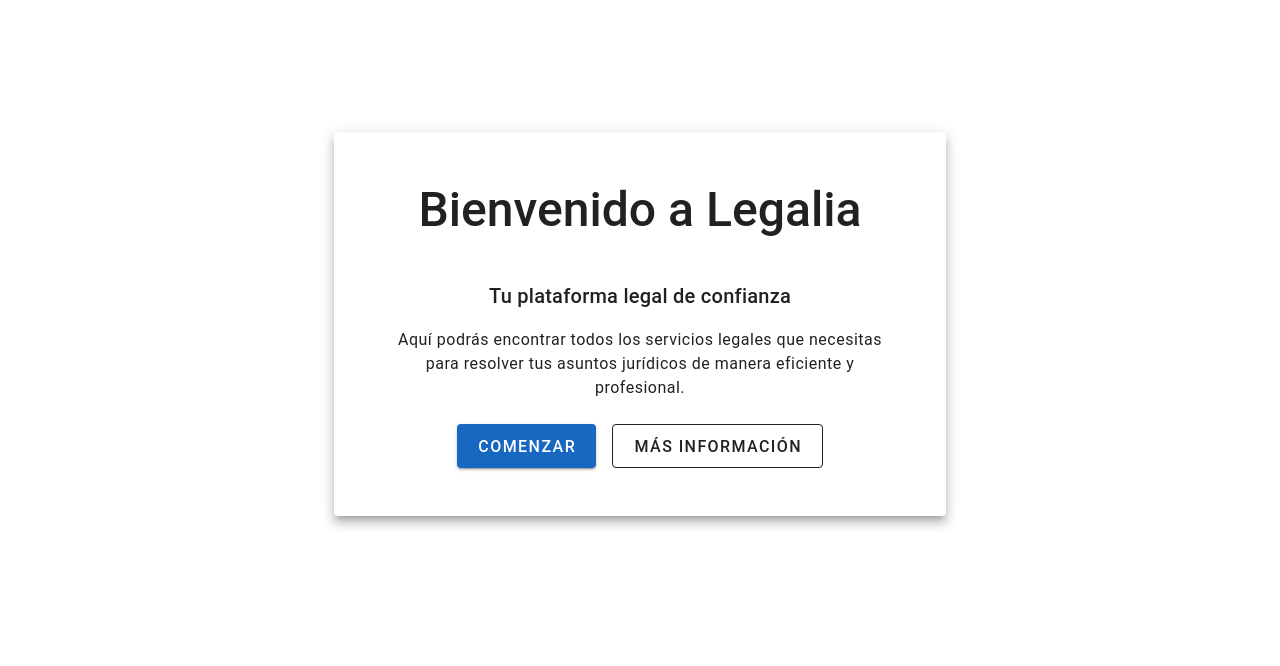
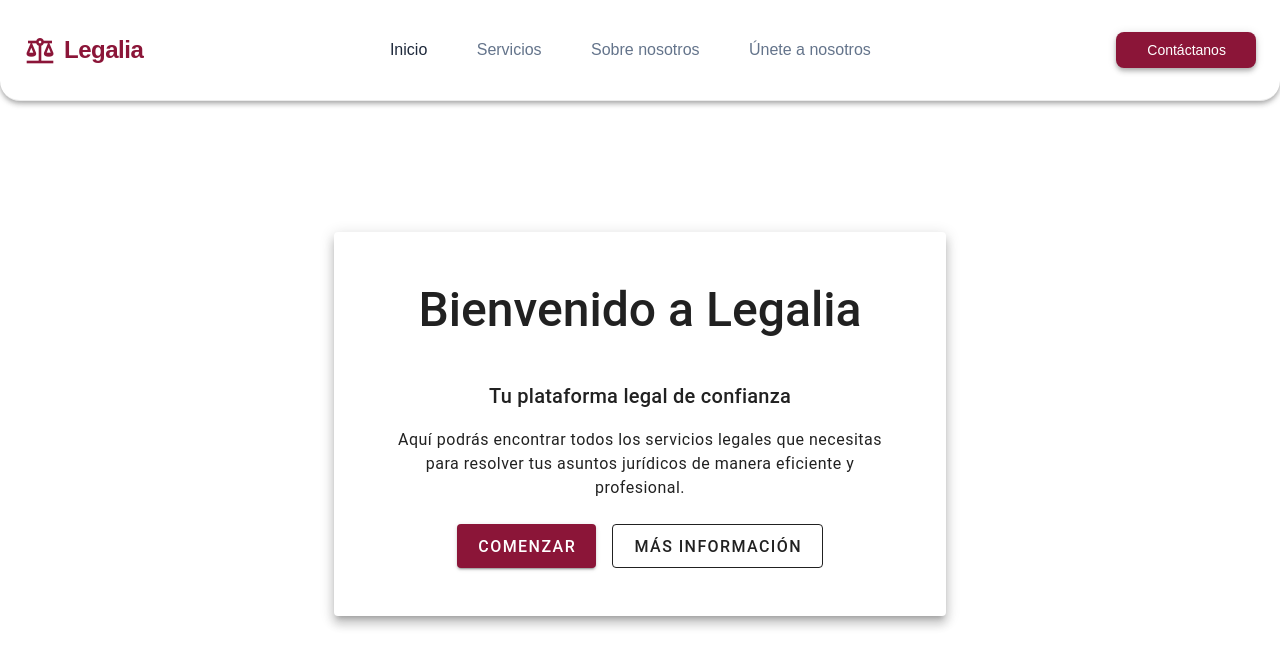
Before and after one commit to damg75/legalia, a Vue app: page / in a window 1280 px wide. Shown: the top 666 px of the page. Built offline with nearby package versions, Linux system fonts and the light colour scheme; a small style sheet from the web is missing.

Commit message:
feat: navbar advances

```diff
--- a/components.d.ts
+++ b/components.d.ts
@@ -8,6 +8,8 @@ export {}
 /* prettier-ignore */
 declare module 'vue' {
   export interface GlobalComponents {
+    LegaliaLogo: typeof import('./src/components/LegaliaLogo.vue')['default']
+    Navbar: typeof import('./src/components/Navbar.vue')['default']
     RouterLink: typeof import('vue-router')['RouterLink']
     RouterView: typeof import('vue-router')['RouterView']
   }
--- a/src/App.vue
+++ b/src/App.vue
@@ -1,6 +1,10 @@
 <template>
   <component :is="layout">
-    <router-view />
+    <router-view v-slot="{ Component, route }">
+      <transition name="slide" mode="out-in">
+        <component :is="Component" :key="route.path" />
+      </transition>
+    </router-view>
   </component>
 </template>
 
@@ -25,3 +29,27 @@ const layout = computed(() => {
   return layouts[layoutName] || layouts.default
 })
 </script>
+
+<style>
+/* Transición slide horizontal */
+.slide-enter-active,
+.slide-leave-active {
+  transition: all 0.3s ease-in-out;
+}
+
+.slide-enter-from {
+  opacity: 0;
+  transform: translateX(30px);
+}
+
+.slide-leave-to {
+  opacity: 0;
+  transform: translateX(-30px);
+}
+
+.slide-enter-to,
+.slide-leave-from {
+  opacity: 1;
+  transform: translateX(0);
+}
+</style>
--- /dev/null
+++ b/src/components/LegaliaLogo.vue
@@ -0,0 +1,23 @@
+<template>
+  <div class="d-flex align-center">
+    <v-icon
+      icon="mdi-scale-balance"
+      size="32"
+      color="#8B1538"
+      class="mr-2"
+    />
+    <div class="logo-text">
+      Legalia
+    </div>
+  </div>
+</template>
+
+<style scoped>
+.logo-text {
+  font-family: 'Poppins', sans-serif;
+  font-size: 24px;
+  font-weight: 600;
+  color: #8B1538;
+  letter-spacing: -0.02em;
+}
+</style>
--- /dev/null
+++ b/src/components/Navbar.vue
@@ -0,0 +1,203 @@
+<template>
+  <div>
+    <v-app-bar
+      elevation="4"
+      color="white"
+      height="100"
+      class="navbar"
+    >
+      <v-container fluid class="d-flex align-center justify-space-between px-6">
+        <!-- Logo Section -->
+        <LegaliaLogo />
+
+        <!-- Navigation Menu - Desktop -->
+        <div class="d-none d-md-flex align-center justify-center">
+          <v-btn
+            v-for="item in menuItems"
+            :key="item.title"
+            variant="text"
+            class="nav-button mx-2 d-flex justify-center align-center"
+            :class="{ 'nav-button--active': $route.path === item.href }"
+            @click="$router.push(item.href)"
+          >
+            {{ item.title }}
+          </v-btn>
+        </div>
+
+        <!-- Contact Button -->
+        <div class="d-none d-md-block">
+          <v-btn
+            color="#8B1538"
+            variant="flat"
+            class="contact-button elevation-4"
+          >
+            Contáctanos
+          </v-btn>
+        </div>
+
+        <!-- Mobile Menu Button -->
+        <div class="d-md-none">
+          <v-app-bar-nav-icon
+            @click="mobileMenu = !mobileMenu"
+            color="#8B1538"
+          />
+        </div>
+      </v-container>
+    </v-app-bar>
+
+    <!-- Mobile Navigation Menu -->
+    <v-navigation-drawer
+      v-model="mobileMenu"
+      temporary
+      location="left"
+      width="280"
+      class="mobile-menu"
+      style="top: 0px !important; height: 100vh !important;"
+      >
+        <div class="pa-4">
+          <!-- Logo en el drawer -->
+          <div class="mb-6 d-flex justify-center">
+            <LegaliaLogo />
+          </div>
+
+          <v-list class="py-0">
+          <v-list-item
+            v-for="item in menuItems"
+            :key="item.title"
+            :class="{ 'v-list-item--active': $route.path === item.href }"
+            @click="navigateAndClose(item.href)"
+            class="mb-2"
+          >
+            <v-list-item-title class="mobile-menu-item">
+              {{ item.title }}
+            </v-list-item-title>
+          </v-list-item>
+
+          <v-divider class="my-4" />
+
+          <div class="mt-4">
+            <v-btn
+              color="#8B1538"
+              variant="flat"
+              block
+              rounded="pill"
+              class="contact-button-mobile"
+              @click="mobileMenu = false"
+            >
+              Contáctanos
+            </v-btn>
+          </div>
+        </v-list>
+      </div>
+    </v-navigation-drawer>
+  </div>
+</template>
+
+<script setup>
+import { ref } from 'vue'
+import { useRouter } from 'vue-router'
+import LegaliaLogo from './LegaliaLogo.vue'
+
+const router = useRouter()
+const mobileMenu = ref(false)
+
+const menuItems = [
+  { title: 'Inicio', href: '/' },
+  { title: 'Servicios', href: '/servicios' },
+  { title: 'Sobre nosotros', href: '/sobre-nosotros' },
+  { title: 'Únete a nosotros', href: '/unete-a-nosotros' }
+]
+
+const navigateAndClose = (href) => {
+  router.push(href)
+  mobileMenu.value = false
+}
+</script>
+
+<style scoped>
+.navbar {
+  border-bottom: 1px solid rgba(0, 0, 0, 0.08);
+  border-radius: 0px 0px 20px 20px;
+}
+
+
+.nav-button {
+  font-family: 'Poppins', sans-serif;
+  font-size: 16px;
+  font-weight: 400;
+  color: #64748B;
+  text-transform: none;
+  letter-spacing: normal;
+  padding: 8px 16px;
+  border-radius: 8px;
+}
+
+.nav-button--active {
+  color: #1E293B;
+  font-weight: 500;
+}
+
+.nav-button:hover {
+  color: #8B1538;
+  background-color: rgba(139, 21, 56, 0.04);
+}
+
+.contact-button {
+  font-family: 'Poppins', sans-serif;
+  font-size: 14px;
+  font-weight: 500;
+  text-transform: none;
+  letter-spacing: normal;
+  padding: 0 24px;
+  border-radius: 8px;
+  width: 140px;
+  height: 30px;
+}
+
+.contact-button:hover {
+  background-color: #63071E;
+}
+
+/* Mobile styles */
+.mobile-menu {
+  z-index: 9999 !important;
+}
+
+.mobile-menu-item {
+  font-family: 'Poppins', sans-serif;
+  font-size: 16px;
+  font-weight: 400;
+  color: #64748B;
+}
+
+.v-list-item--active {
+  color: #8B1538 !important;
+  background-color: rgba(139, 21, 56, 0.08) !important;
+}
+
+.v-list-item--active .mobile-menu-item {
+  color: #8B1538 !important;
+  font-weight: 500;
+}
+
+.contact-button-mobile {
+  font-family: 'Poppins', sans-serif;
+  font-size: 14px;
+  font-weight: 500;
+  text-transform: none;
+  letter-spacing: normal;
+}
+
+.v-list-item {
+  border-radius: 8px;
+  margin-bottom: 4px;
+}
+
+.v-list-item:hover {
+  background-color: rgba(139, 21, 56, 0.04) !important;
+}
+
+.v-list-item:hover .mobile-menu-item {
+  color: #8B1538 !important;
+}
+</style>
--- a/src/layouts/LandingLayout.vue
+++ b/src/layouts/LandingLayout.vue
@@ -1,5 +1,6 @@
 <template>
   <v-app>
+    <Navbar />
     <v-main class="landing-main">
       <slot />
     </v-main>
@@ -7,8 +8,7 @@
 </template>
 
 <script setup>
-// Layout específico para la landing page
-// Sin navegación ni footer para un diseño más limpio
+import Navbar from '@/components/Navbar.vue'
 </script>
 
 <style scoped>
--- a/src/plugins/vuetify.js
+++ b/src/plugins/vuetify.js
@@ -7,6 +7,7 @@
 // Styles
 import '@mdi/font/css/materialdesignicons.css'
 import 'vuetify/styles'
+import '@/styles/global.scss'
 
 // Composables
 import { createVuetify } from 'vuetify'
@@ -14,15 +15,38 @@ import { createVuetify } from 'vuetify'
 // https://vuetifyjs.com/en/introduction/why-vuetify/#feature-guides
 export default createVuetify({
   theme: {
-    defaultTheme: 'system',
+    defaultTheme: 'customLight',
+    themes: {
+      customLight: {
+        dark: false,
+        colors: {
+          background: '#FFFFFF',
+          surface: '#FFFFFF',
+          primary: '#8B1538',
+          'primary-dark': '#63071E',
+          secondary: '#64748B',
+          accent: '#8B1538',
+          error: '#DC2626',
+          warning: '#F59E0B',
+          info: '#3B82F6',
+          success: '#10B981',
+        }
+      }
+    }
   },
   defaults: {
     global: {
-      ripple: false,
+      ripple: true,
     },
     VSheet: {
       elevation: 4,
     },
+    VApp: {
+      theme: 'customLight'
+    },
+    VMain: {
+      style: 'background-color: #FFFFFF;'
+    }
   },
   display: {
     mobileBreakpoint: 'sm',
--- /dev/null
+++ b/src/styles/global.scss
@@ -0,0 +1,16 @@
+/**
+ * src/styles/global.scss
+ *
+ * Clases CSS globales para toda la aplicación
+ */
+
+/* Colores del tema */
+.text-primary { color: #8B1538 !important; }
+.text-primary-dark { color: #63071E !important; }
+.bg-primary { background-color: #8B1538 !important; }
+.bg-primary-dark { background-color: #63071E !important; }
+
+/* Clase para debugging */
+.red {
+  background: red !important;
+}
```
Also changed, not shown: src/styles/README.md.
